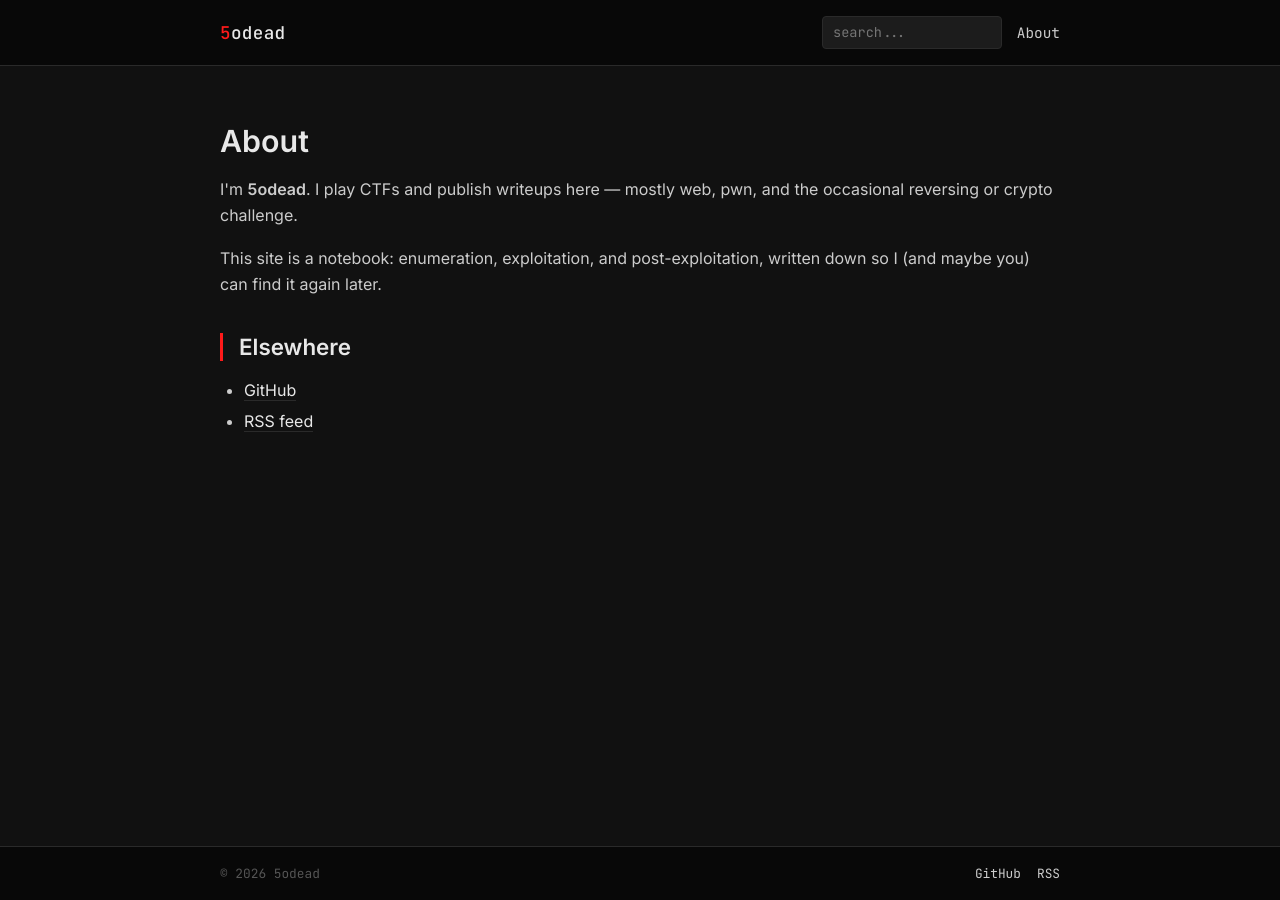
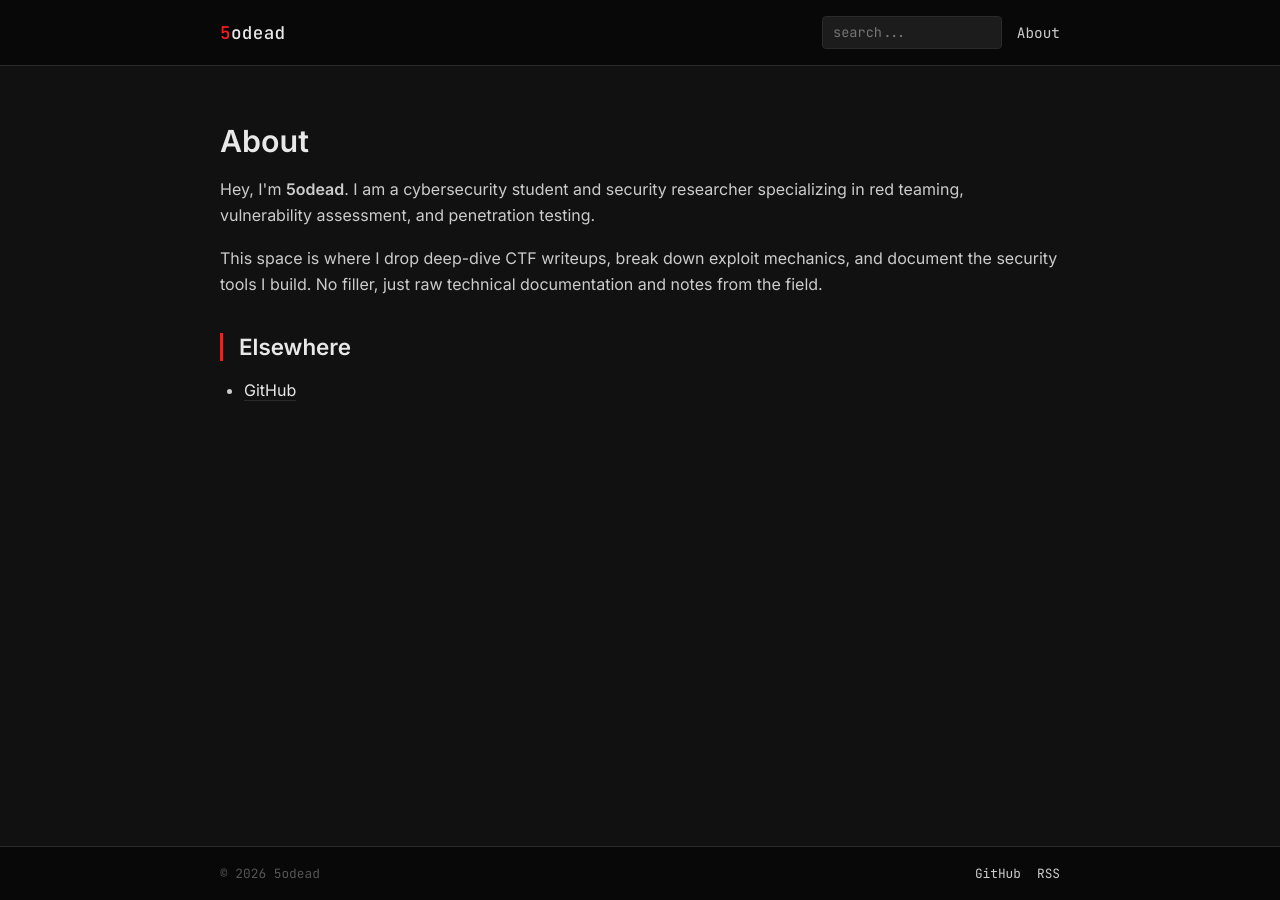
Before and after one commit to 5odead/5odead.github.io, a Jekyll site: the page built from pages/about.md, in a window 1280 px wide. Built offline with Jekyll 4.4.1, drawn with Linux system fonts in a browser that asks for light colours.

Commit message:
Update about.md

```diff
--- a/pages/about.md
+++ b/pages/about.md
@@ -6,11 +6,11 @@ description: "About 5odead — CTF player and security researcher publishing wri
 ---
 <section class="about">
   <h1>About</h1>
-  <p>I'm <strong>5odead</strong>. I play CTFs and publish writeups here — mostly web, pwn, and the occasional reversing or crypto challenge.</p>
-  <p>This site is a notebook: enumeration, exploitation, and post-exploitation, written down so I (and maybe you) can find it again later.</p>
+ <p>Hey, I'm <strong>5odead</strong>. I am a cybersecurity student and security researcher specializing in red teaming, vulnerability assessment, and penetration testing.</p>
+
+<p>This space is where I drop deep-dive CTF writeups, break down exploit mechanics, and document the security tools I build. No filler, just raw technical documentation and notes from the field.</p>
   <h2>Elsewhere</h2>
   <ul>
     <li><a href="https://github.com/5odead" target="_blank" rel="noopener">GitHub</a></li>
-    <li><a href="{{ '/feed.xml' | relative_url }}">RSS feed</a></li>
   </ul>
 </section>
```
